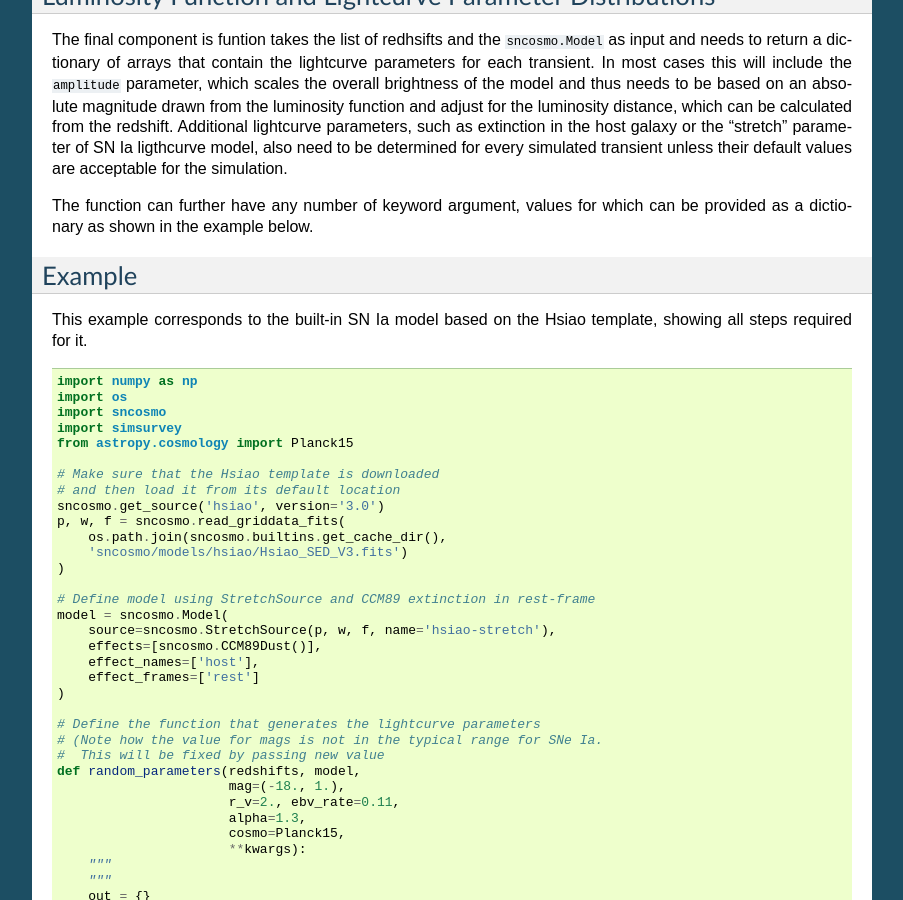
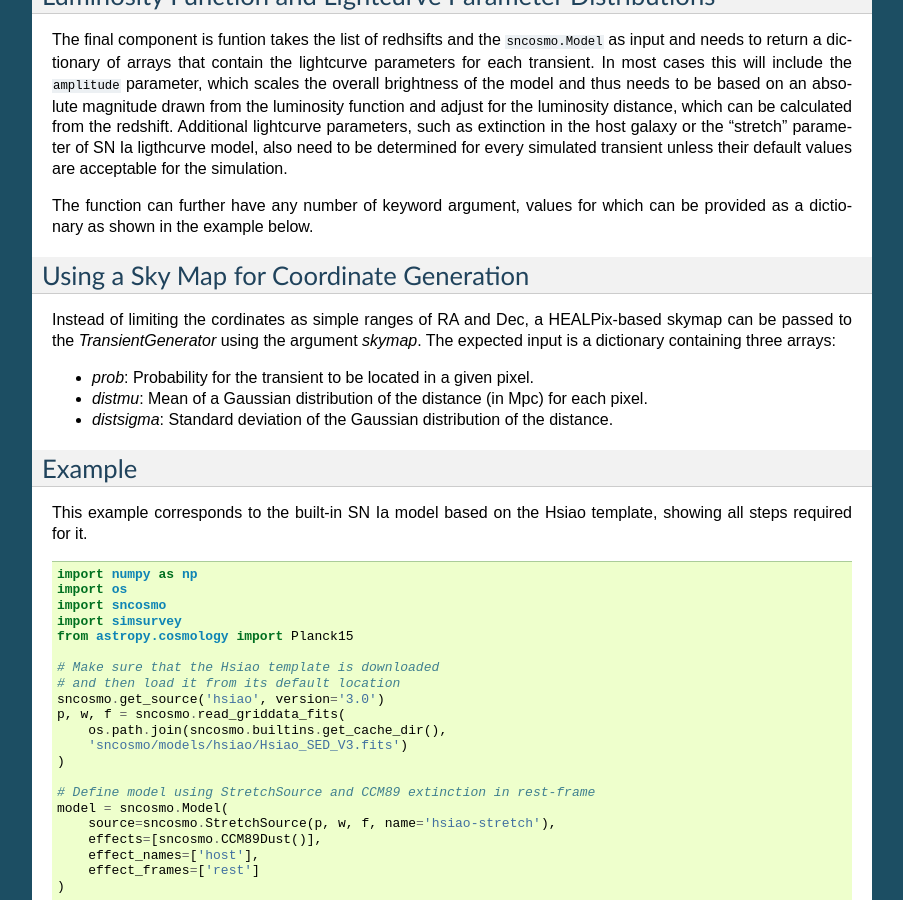
Before and after one commit to ZwickyTransientFacility/simsurvey, a Sphinx documentation site: the page built from docs/custom-transients.rst, in a window 1280 px wide and 900 px high, scrolled down 804 px. Shown: the whole window, without its empty margins (198-1101 px from the left). Built offline with Sphinx 7.4.7, drawn with Linux system fonts in a browser that asks for light colours; some of the changed text lies outside the part shown.

Commit message:
documentation for skymap usage

```diff
--- a/docs/custom-transients.rst
+++ b/docs/custom-transients.rst
@@ -73,6 +73,21 @@ The function can further have any number of keyword argument, values
 for which can be provided as a dictionary as shown in the example
 below.
 
+Using a Sky Map for Coordinate Generation
+=========================================
+
+Instead of limiting the cordinates as simple ranges of RA and Dec, a
+HEALPix-based skymap can be passed to the `TransientGenerator` using
+the argument `skymap`. The expected input is a dictionary containing
+three arrays:
+
+- `prob`: Probability for the transient to be located in a given
+  pixel.
+- `distmu`: Mean of a Gaussian distribution of the distance (in Mpc)
+  for each pixel.
+- `distsigma`: Standard deviation of the Gaussian distribution of the
+  distance.
+
 Example
 =======
 
```
Also changed, not shown: docs/lightcurve-collections.rst (+7 -2 lines), 2 other files.
